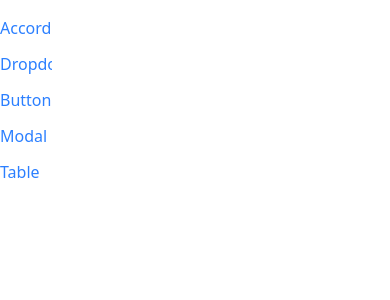
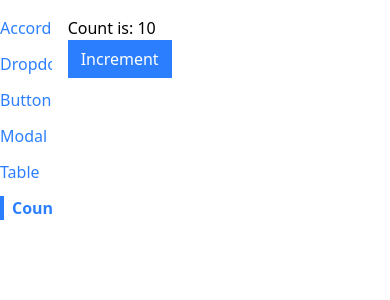
Before and after one commit to DimchoLakov/comps-exercise-reactjs, a React (Vite) app: page /counterPage in a window 390 px wide. Shown: the top 300 px of the page. Built offline with nearby package versions, Linux system fonts and the light colour scheme.

Commit message:
Add counter page, extract functionality from SortableTable into a custom hook

```diff
--- a/src/App.js
+++ b/src/App.js
@@ -5,6 +5,7 @@ import Sidebar from "./components/Sidebar";
 import ButtonPage from "./pages/ButtonPage";
 import ModalPage from "./pages/ModalPage";
 import TablePage from "./pages/TablePage";
+import CounterPage from "./pages/CounterPage";
 
 function App() {
 
@@ -26,8 +27,11 @@ function App() {
                 <Route path="/modal">
                     <ModalPage />
                 </Route>
-                 <Route path="/table">
+                <Route path="/table">
                     <TablePage />
+                </Route>
+                <Route path="/counterPage">
+                    <CounterPage initialCount={10} />
                 </Route>
             </div>
         </div>
--- a/src/components/Sidebar.jsx
+++ b/src/components/Sidebar.jsx
@@ -7,6 +7,7 @@ function Sidebar() {
     { label: "Buttons", path: "/buttons" },
     { label: "Modal", path: "/modal" },
     { label: "Table", path: "/table" },
+    { label: "CounterPage", path: "/counterPage" },
   ];
 
   const renderredLinks = links.map((link) => {
--- a/src/components/SortableTable.jsx
+++ b/src/components/SortableTable.jsx
@@ -1,31 +1,14 @@
-import { useState } from "react";
 import Table from "./Table";
 import { GoArrowDown, GoArrowUp } from "react-icons/go";
+import useSort from "../hooks/use-sort";
 
 function SortableTable(props) {
-  const [sortOrder, setSortOrder] = useState(null);
-  const [sortBy, setSortBy] = useState(null);
   const { config, data } = props;
+  const { sortOrder, sortBy, sortedData, setSortColumn } = useSort(
+    data,
+    config
+  );
 
-  const handleClick = (label) => {
-    if (sortBy && label !== sortBy) {
-      setSortOrder("asc");
-      setSortBy(label);
-      return;
-    }
-
-    if (sortOrder === null) {
-      setSortOrder("asc");
-      setSortBy(label);
-    } else if (sortOrder === "asc") {
-      setSortOrder("desc");
-      setSortBy(label);
-    } else if (sortOrder === "desc") {
-      setSortOrder(null);
-      setSortBy(null);
-    }
-  };
-console.log(config)
   const updatedConfig = config.map((column) => {
     if (!column.sortValue) {
       return column;
@@ -36,7 +19,7 @@ console.log(config)
       header: () => (
         <th
           className="cursor-pointer hover:bg-gray-100"
-          onClick={() => handleClick(column.label)}
+          onClick={() => setSortColumn(column.label)}
         >
           <div className="flex items-center">
             {getIcons(column.label, sortBy, sortOrder)}
@@ -46,23 +29,6 @@ console.log(config)
       ),
     };
   });
-console.log(updatedConfig)
-
-  let sortedData = data;
-  if (sortOrder && sortBy) {
-    const { sortValue } = config.find((column) => column.label === sortBy);
-    sortedData = [...data].sort((a, b) => {
-      const valueA = sortValue(a);
-      const valueB = sortValue(b);
-      const reverseOrder = sortOrder === "asc" ? 1 : -1;
-
-      if (typeof valueA === "string") {
-        return valueA.localeCompare(valueB) * reverseOrder;
-      }
-
-      return (valueA - valueB) * reverseOrder;
-    });
-  }
 
   return <>{<Table {...props} data={sortedData} config={updatedConfig} />}</>;
 }
--- /dev/null
+++ b/src/hooks/use-counter.jsx
@@ -0,0 +1,20 @@
+import { useState, useEffect } from "react";
+
+function useCounter(initialCount) {
+  const [count, setCount] = useState(initialCount);
+
+  useEffect(() => {
+    console.log(count);
+  }, [count]);
+
+  const increment = () => {
+    setCount((prev) => prev + 1);
+  };
+
+  return {
+    count,
+    increment,
+  };
+}
+
+export default useCounter;
--- /dev/null
+++ b/src/hooks/use-sort.jsx
@@ -0,0 +1,50 @@
+import { useState } from "react";
+
+function useSort(data, config) {
+  const [sortOrder, setSortOrder] = useState(null);
+  const [sortBy, setSortBy] = useState(null);
+
+  const setSortColumn = (label) => {
+    if (sortBy && label !== sortBy) {
+      setSortOrder("asc");
+      setSortBy(label);
+      return;
+    }
+
+    if (sortOrder === null) {
+      setSortOrder("asc");
+      setSortBy(label);
+    } else if (sortOrder === "asc") {
+      setSortOrder("desc");
+      setSortBy(label);
+    } else if (sortOrder === "desc") {
+      setSortOrder(null);
+      setSortBy(null);
+    }
+  };
+
+  let sortedData = data;
+  if (sortOrder && sortBy) {
+    const { sortValue } = config.find((column) => column.label === sortBy);
+    sortedData = [...data].sort((a, b) => {
+      const valueA = sortValue(a);
+      const valueB = sortValue(b);
+      const reverseOrder = sortOrder === "asc" ? 1 : -1;
+
+      if (typeof valueA === "string") {
+        return valueA.localeCompare(valueB) * reverseOrder;
+      }
+
+      return (valueA - valueB) * reverseOrder;
+    });
+  }
+
+  return {
+    sortOrder,
+    sortBy,
+    sortedData,
+    setSortColumn,
+  };
+}
+
+export default useSort;
--- /dev/null
+++ b/src/pages/CounterPage.jsx
@@ -0,0 +1,16 @@
+import Button from "../components/Button";
+import useCounter from "../hooks/use-counter";
+
+function CounterPage({ initialCount }) {
+  const { count, increment } = useCounter(initialCount);
+  return (
+    <>
+      <h1>Count is: {count}</h1>
+      <Button onClick={increment} primary>
+        Increment
+      </Button>
+    </>
+  );
+}
+
+export default CounterPage;
```
